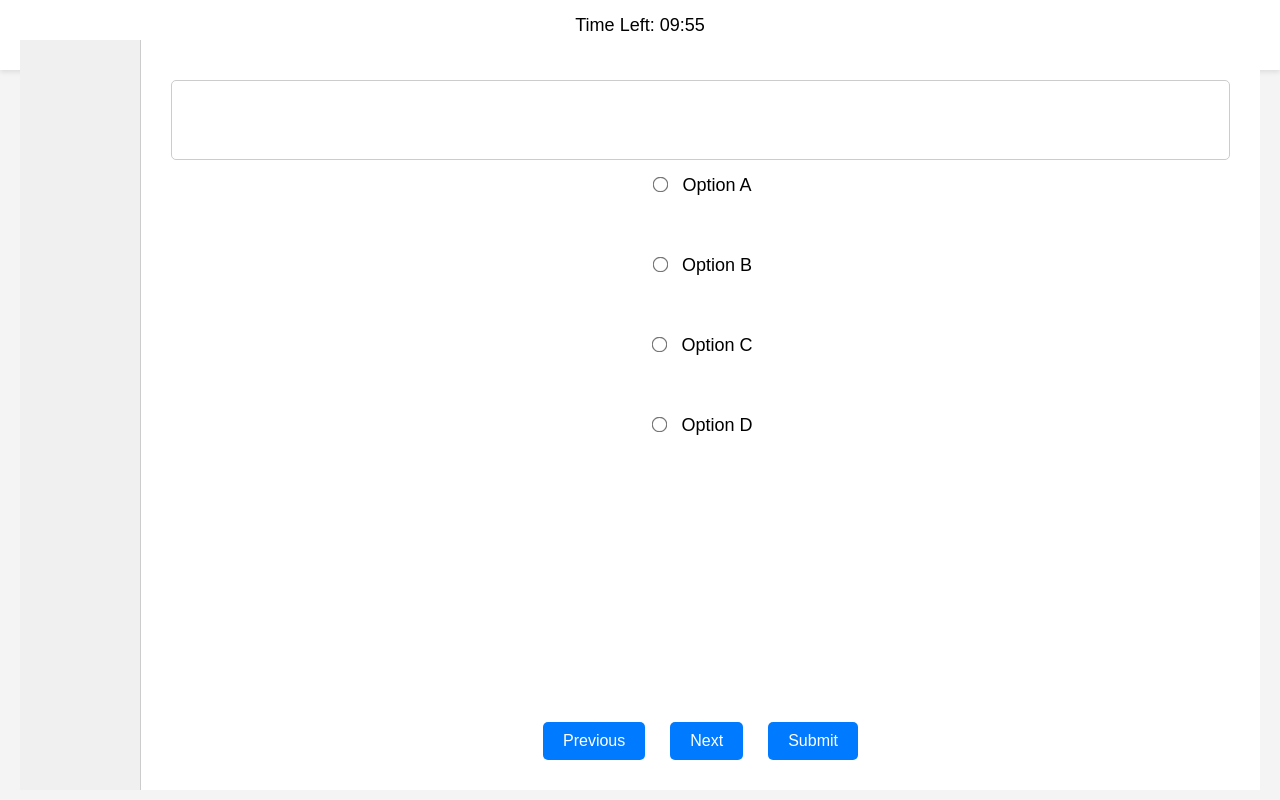
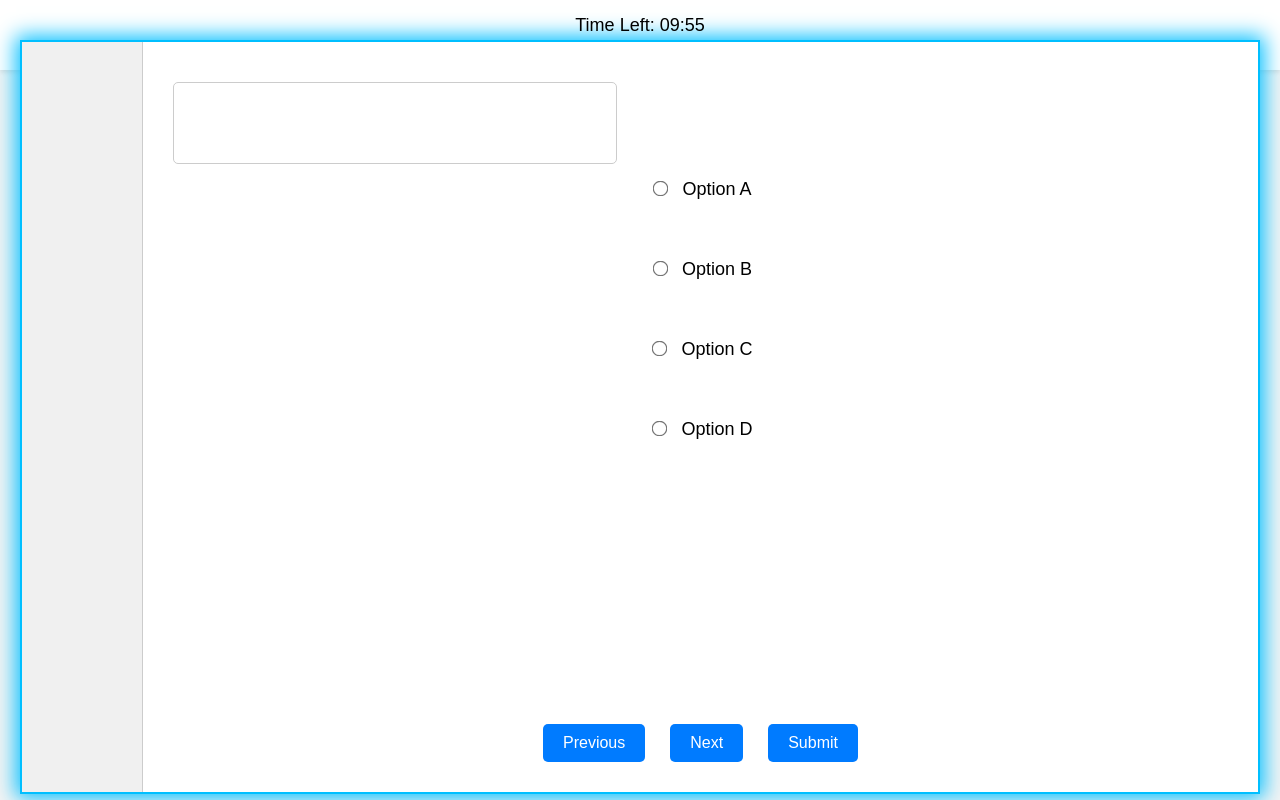
Before and after one commit to BrahmaReddy3661/smart-exam, a plain HTML site: page smart-exam/static/index.html in a window 1280 px wide. Drawn offline with Linux system fonts and the light colour scheme; no server answers.

Commit message:
Update style.css

```diff
--- a/smart-exam/static/style.css
+++ b/smart-exam/static/style.css
@@ -1,4 +1,3 @@
-/* Body Reset */
 body {
   font-family: Arial, sans-serif;
   margin: 0;
@@ -8,7 +7,6 @@ body {
   overflow: hidden;
 }
 
-/* Top Timer */
 #timer {
   font-size: 18px;
   padding: 10px 20px;
@@ -19,13 +17,11 @@ body {
   line-height: 30px;
 }
 
-/* Layout */
 .container {
   display: flex;
-  height: calc(100vh - 50px); /* remaining height after timer */
+  height: calc(100vh - 50px);
 }
 
-/* Sidebar */
 .sidebar {
   width: 100px;
   background: #f0f0f0;
@@ -49,7 +45,6 @@ body {
 .sidebar-btn.green { background: #9f9; }
 .sidebar-btn.black { background: #333; color: #fff; }
 
-/* Exam Content */
 .exam-box {
   flex: 1;
   padding: 30px;
@@ -59,11 +54,34 @@ body {
   flex-direction: column;
 }
 
+.question-number {
+  font-size: 16px;
+  color: #555;
+  text-align: right;
+  margin-bottom: 10px;
+}
+
+.question-box {
+  width: 40%;
+  height: 60px;
+  overflow: hidden;
+  border: 1px solid #ccc;
+  border-radius: 5px;
+  background: #fff;
+  padding: 10px;
+  position: relative;
+}
+
 .question-text {
-  font-size: 20px;
-  margin-bottom: 20px;
-  font-weight: bold;
-  min-height: 50px;
+  font-size: 18px;
+  white-space: nowrap;
+  display: inline-block;
+  animation: scrollLeftToRight 15s linear infinite;
+}
+
+@keyframes scrollLeftToRight {
+  0% { transform: translateX(100%); }
+  100% { transform: translateX(-100%); }
 }
 
 .options label {
@@ -77,7 +95,6 @@ body {
   transform: scale(1.2);
 }
 
-/* Navigation */
 .nav-buttons {
   margin-top: auto;
   text-align: center;
@@ -99,44 +116,24 @@ body {
   background-color: #0056b3;
 }
 
-.question-number {
-  font-size: 16px;
-  color: #555;
-  text-align: right; /* or left if preferred */
-  margin-bottom: 10px;
+/* 🚫 Disable text selection */
+body, .question-box, .options {
+  user-select: none;
+  -webkit-user-select: none;
+  -ms-user-select: none;
 }
-.question-scroll-wrapper {
-  width: 100%; /* full width */
-  overflow: hidden;
-  white-space: nowrap;
-  height: 40px;
-  position: relative;
-  border-bottom: 1px solid #ccc;
+/* Red border when question is locked */
+.exam-box.locked .question-box {
+  border: 2px solid red;
 }
 
-
-@keyframes scrollLeftToRight {
-  0%   { transform: translateX(100%); }
-  100% { transform: translateX(-100%); }
+/* Dim options when locked */
+.exam-box.locked .options {
+  opacity: 0.5;
+  pointer-events: none;
 }
-
-
-.question-box {
-  width: 100%;
-  height: 80px; /* half of typical question height */
-  overflow: hidden; /* hide overflowing text for now */
-  border: 1px solid #ccc;
-  border-radius: 5px;
-  padding: 10px;
-  background: #fff;
-  box-sizing: border-box;
-  position: relative;
+#exam-area {
+  box-shadow: 0 0 20px 4px #00bfff; /* Cyan glow */
+  border: 2px solid #00bfff;
+  transition: box-shadow 0.3s ease;
 }
-
-.question-text {
-  font-size: 18px;
-  line-height: 1.5;
-  color: #000;
-  position: relative;
-  white-space: normal;
-}
```
